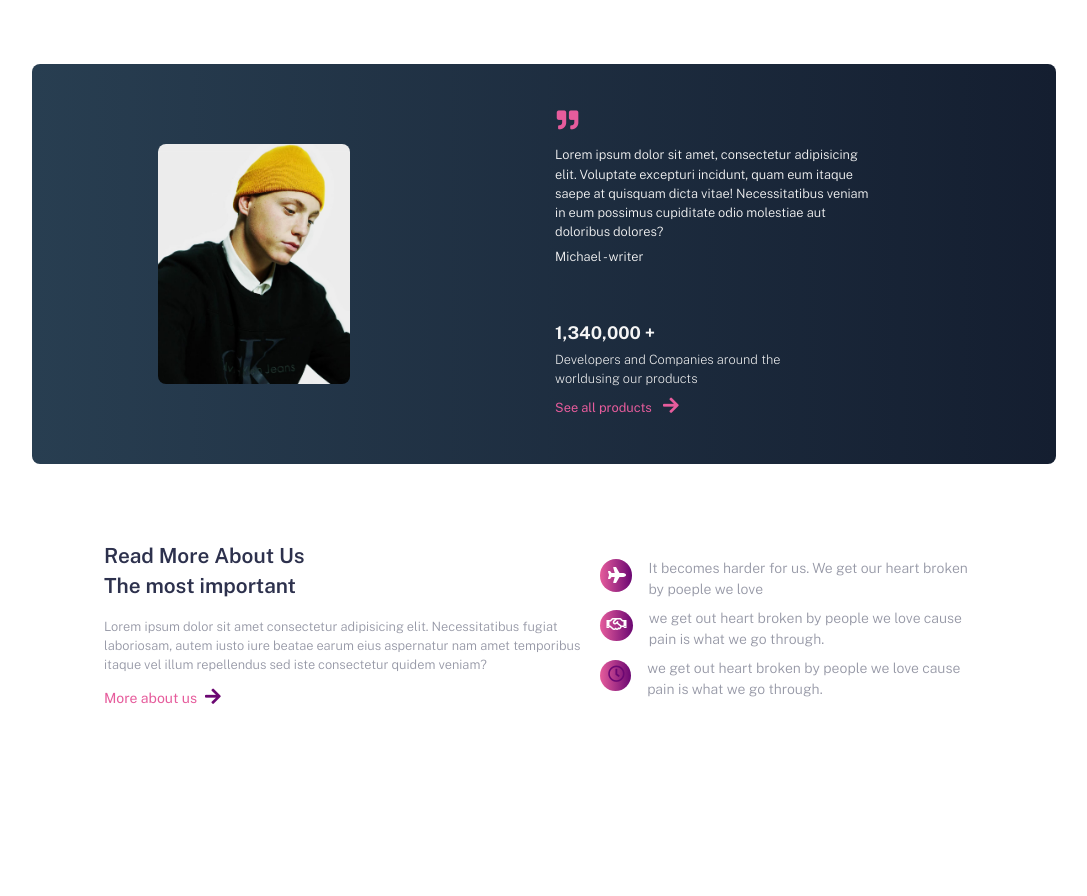
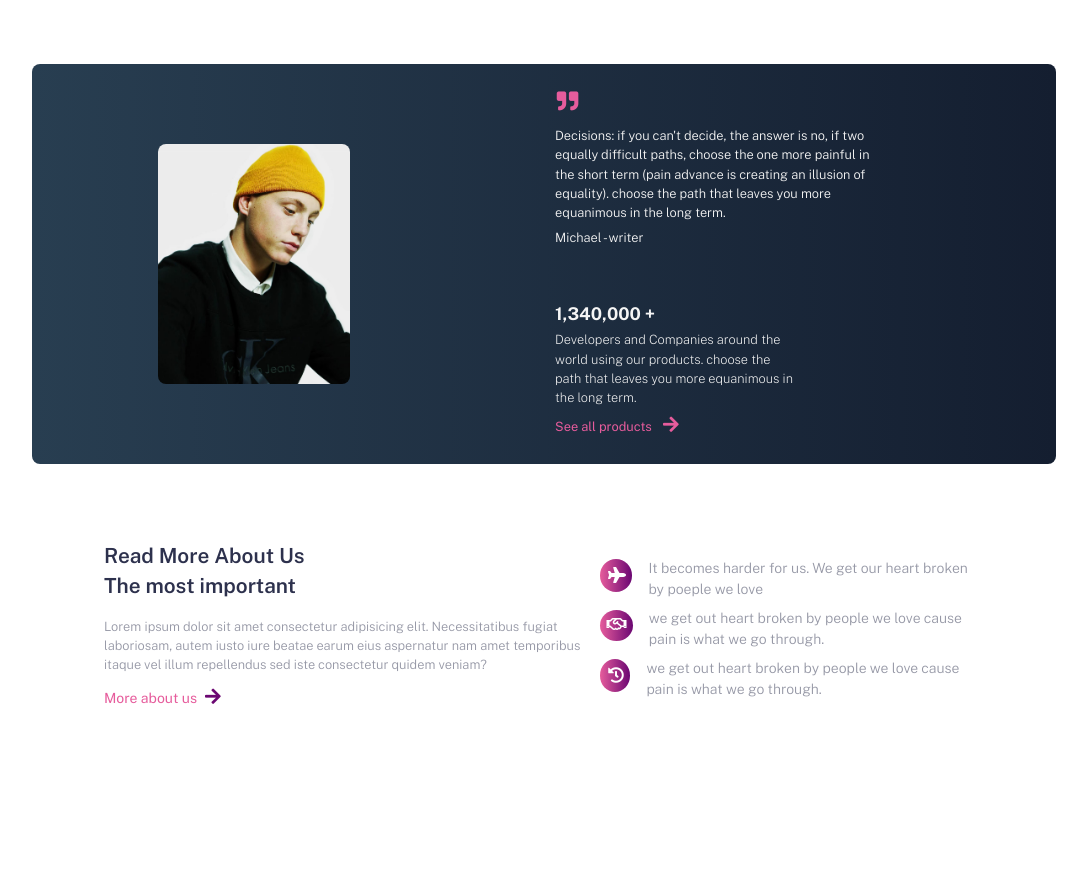
Before and after one commit to MdMuneer/UI-Mock-Up, a website: page index.html in a window 1280 px wide. Shown: the part 1180-2076 px from the top of the page, without its empty margins (96-1183 px from the left). Drawn offline with nearby package versions, Linux system fonts and the light colour scheme.

Commit message:
Update index.html

```diff
--- a/index.html
+++ b/index.html
@@ -109,12 +109,12 @@
             <div class="card__container_content">
             <div class="card__container_content-text">
                 <i class="fas fa-quote-right"></i>
-                <p>Lorem ipsum dolor sit amet, consectetur adipisicing elit. Voluptate excepturi incidunt, quam eum itaque saepe at quisquam dicta vitae! Necessitatibus veniam in eum possimus cupiditate odio molestiae aut doloribus dolores?</p>
+                <p>Decisions: if you can't decide, the answer is no, if two equally difficult paths, choose the one more painful in the short term (pain advance is creating an illusion of equality). choose the path that leaves you more equanimous in the long term.</p>
                 <h4>Michael - writer</h4>
             </div>
             <div class="card__container_content-side-text">
                 <h3>1,340,000 +</h3>
-                <p>Developers and Companies around the worldusing our products</p>
+                <p>Developers and Companies around the world using our products. choose the path that leaves you more equanimous in the long term.</p>
                 <a href="#">See all products <i class="fas fa-arrow-right"></i> </a>
             </div>
             </div>
@@ -148,7 +148,7 @@
                 </div>
                 <div class="info__right3">
                     <div class="info__icon">
-                        <i class="far fa-clock"></i>
+                        <i class="fas fa-history"></i>
                     </div>
                     <div class="info__description">
                         <p> we get out heart broken by people we love
```
